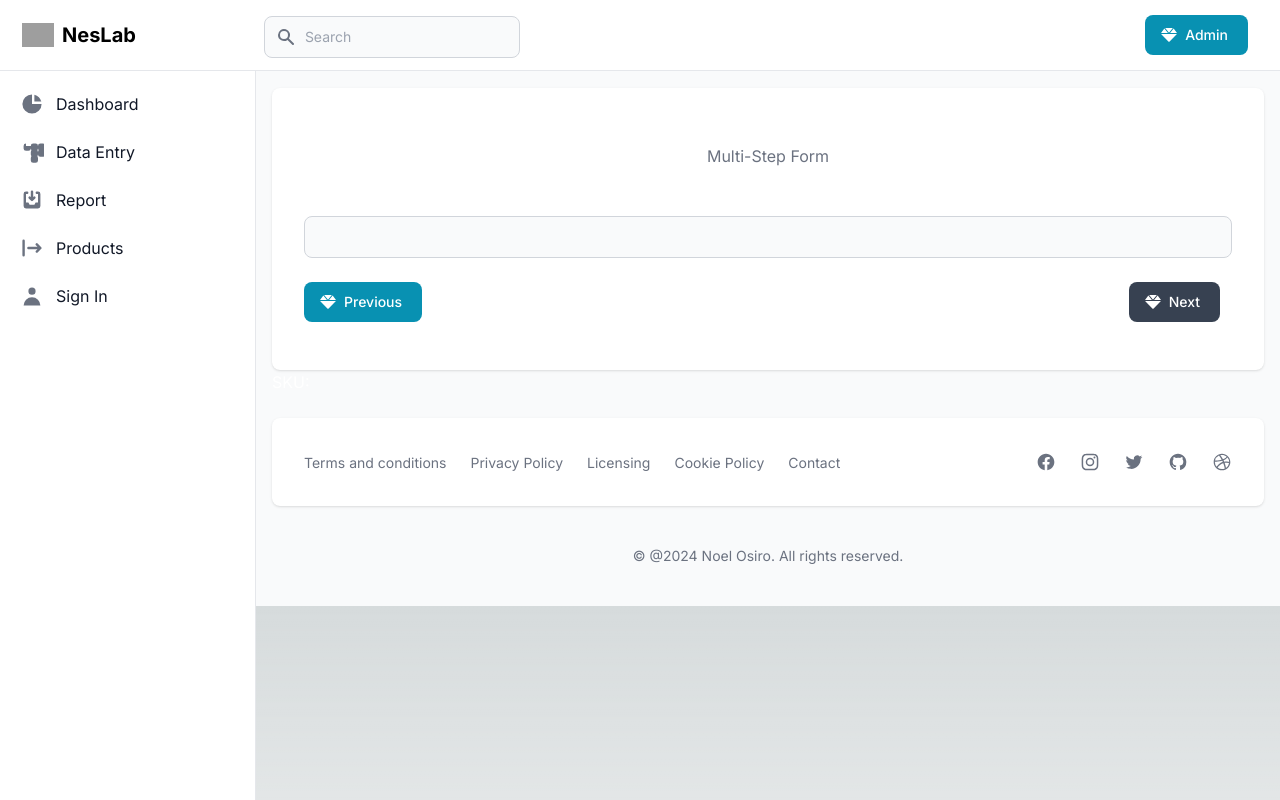
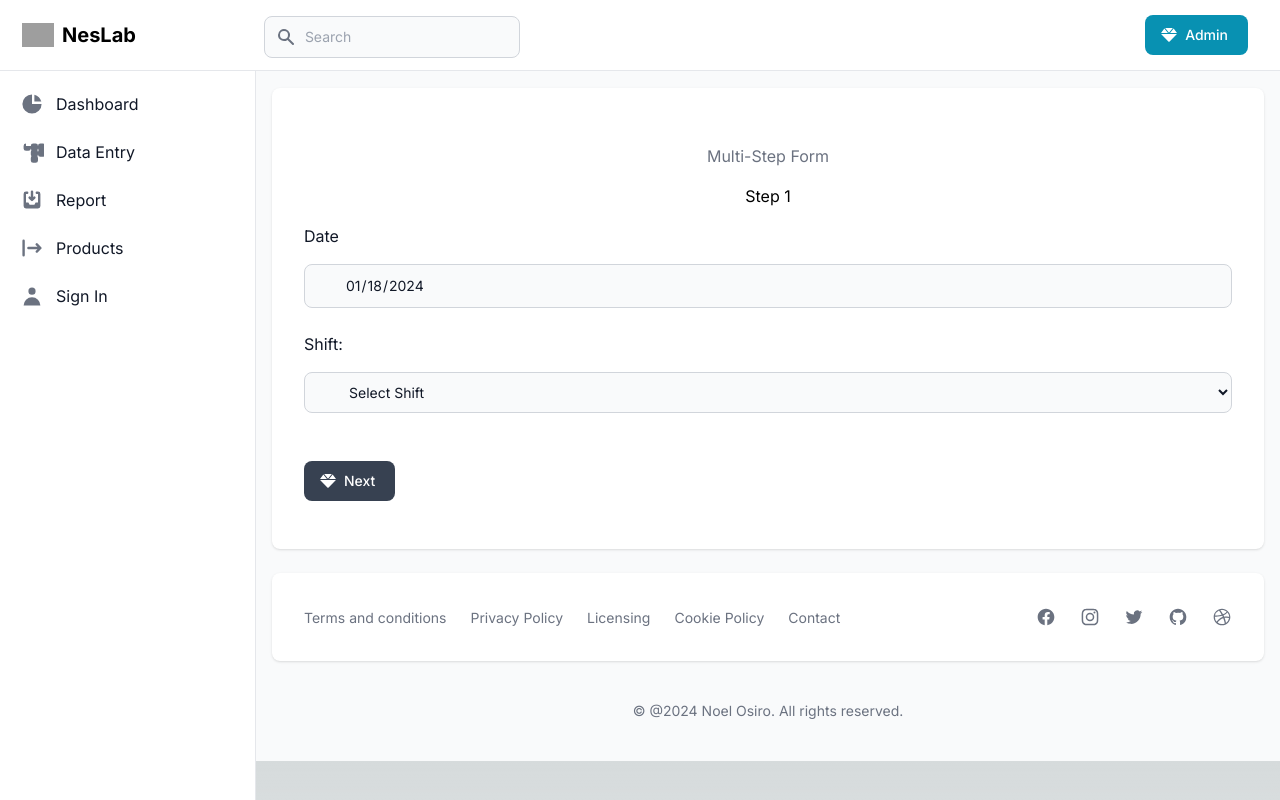
Before and after one commit to NoelOsiro/neslab, a Next.js app: page /data/1 in a window 1280 px wide. Both pictures are taken after a click on the button "Next". Built offline with nearby package versions, Linux system fonts and the light colour scheme; grey boxes are pictures that could not be loaded.

Commit message:
form fix

```diff
--- a/package.json
+++ b/package.json
@@ -12,7 +12,8 @@
     "next": "14.0.4",
     "next-seo": "^6.4.0",
     "react": "^18",
-    "react-dom": "^18"
+    "react-dom": "^18",
+    "sharp": "^0.33.2"
   },
   "devDependencies": {
     "@types/node": "^20",
--- a/src/app/data/[sku]/page.tsx
+++ b/src/app/data/[sku]/page.tsx
@@ -1,16 +1,14 @@
 "use client"
-import Footer from '@/components/Footer/Footer';
-import ProductList from '@/components/Product/ProductList';
 import MultiStepForm from '@/components/Form/MultiStepForm';
-import Image from 'next/image';
 import { useSearchParams } from 'next/navigation';
+import { FormProvider } from '@/context/FormContext';
 
 
 export default function Page() {
    const router = useSearchParams();
-    const  title  = router.get('title');
-    const  size  = router.get('size');
-    const  sku  = router.get('sku');
+   const title = router.get('title');
+   const size = router.get('size');
+   const sku = router.get('sku');
 
    return (
       <div className="pt-6 px-4">
@@ -23,17 +21,11 @@ export default function Page() {
                      <h3 className="text-base mt-2 font-normal text-gray-500">{sku}</h3>
                   </div>
                </div>
-                     <MultiStepForm/>
-                  </div>
-
-               </div>
-               <div>
-            {/* <h1>{product.title}</h1>
-            <p>Email: {product.email}</p> */}
-            <p>SKU: {sku}</p>
-            {/* Other product details */}
+               <FormProvider>
+                  <MultiStepForm />
+               </FormProvider>
             </div>
          </div>
-
+      </div>
    )
 }
--- a/src/components/Buttons/NextButton.tsx
+++ b/src/components/Buttons/NextButton.tsx
@@ -2,7 +2,7 @@
 import React from 'react';
 
 const NextButton: React.FC<{
-    onClick: () => void
+    onClick: (event: React.MouseEvent<HTMLButtonElement>) => void
     text:string
     disabled:boolean }> = ({
         onClick,
@@ -10,6 +10,7 @@ const NextButton: React.FC<{
         disabled }) => {
   return (
     <button
+      type='button'
       className="inline-flex text-white disabled:bg-gray-700 bg-cyan-600 hover:bg-cyan-800 focus:ring-4 focus:ring-cyan-200 font-medium rounded-lg text-sm px-5 py-2.5 text-center items-center mr-3"
       onClick={onClick}
       disabled={disabled}
--- a/src/components/Form/FormStep1.tsx
+++ b/src/components/Form/FormStep1.tsx
@@ -1,47 +1,51 @@
 // FormStep1.tsx
 import React, { ChangeEvent } from 'react';
 import NextButton from '../Buttons/NextButton';
+import { useFormContext } from '@/context/FormContext';
 
-interface FormStep1Props {
-  formData: {
-    date: string;
-    shift: string;
+const Step1: React.FC = () => {
+  const { state, dispatch } = useFormContext();
+  const isShiftInvalid = !!state.errors.shift;
+  const handleNext = (event: React.MouseEvent<HTMLButtonElement>) => {
+    event.preventDefault();
+    if (state.data.shift.trim() === '') {
+      dispatch({ type: 'SET_ERRORS', payload: { shift: 'Shift is required' } });
+    } else {
+      dispatch({ type: 'SET_ERRORS', payload: { shift: null } });
+      dispatch({ type: 'NEXT_STEP' });
+    }
   };
-  handleInputChange: (e: ChangeEvent<HTMLInputElement | HTMLSelectElement>) => void;
-  nextStep: () => void;
-}
 
-const FormStep1: React.FC<FormStep1Props> = ({ formData, handleInputChange, nextStep }) => {
   return (
     <div>
       <h2 className='text-black text-center my-2 sm:my-4'>Step 1</h2>
-      <label htmlFor={'Date'} className="text-gray-900">Date</label>
+      <label htmlFor={'date'} className="text-gray-900">Date</label>
       <input
         type="date"
-        name="Date"
+        name="date"
         className="bg-gray-50 border mt-2 sm:mt-4 pl-5 sm:pl-10 border-gray-300 text-gray-900 sm:text-sm rounded-lg focus:ring-cyan-600 focus:border-cyan-600 block w-full pl-10 p-2.5"
-        value={formData.date}
+        value={state.data.date}
         readOnly
-        onChange={handleInputChange}
       />
-      <br />
-      <label htmlFor={'shift'} className="text-gray-900">Shift:</label>
+      <br/>
+       <label htmlFor={'shift'} className="text-gray-900">Shift:</label>
       <select
         name="shift"
         className="bg-gray-50 border mt-2 sm:mt-4 border-gray-300 text-gray-900 sm:text-sm rounded-lg focus:ring-cyan-600 focus:border-cyan-600 block w-full pl-5  sm:pl-10 p-2.5"
-        value={formData.shift}
-        onChange={handleInputChange}
-        aria-placeholder='Select shift'
+        value={state.data.shift}
+        onChange={(e) => dispatch({ type: 'UPDATE_DATA', payload: { shift: e.target.value } })}
       >
+        <option value="" disabled>Select Shift</option>
         <option value="A">Shift A</option>
         <option value="B">Shift B</option>
       </select>
+      {state.errors.shift && <div className='text-red font-bold'>{state.errors.shift}</div>}
       <br />
       <div className='flex justify-between'>
-        <NextButton onClick={nextStep} text={'Next'} disabled={!formData.shift} />
+        <NextButton onClick={handleNext} text={'Next'} disabled={isShiftInvalid} />
       </div>
     </div>
   );
 };
 
-export default FormStep1;
+export default Step1;
--- /dev/null
+++ b/src/components/Form/FormStep2.tsx
@@ -0,0 +1,48 @@
+// FormStep1.tsx
+import React, { ChangeEvent } from 'react';
+import NextButton from '../Buttons/NextButton';
+import { useFormContext } from '@/context/FormContext';
+
+const Step2: React.FC = () => {
+  const { state, dispatch } = useFormContext();
+  const handleNext = () => {
+    // Basic validation
+    if (state.data.startTime.trim() === '') {
+      dispatch({ type: 'SET_ERRORS', payload: { startTime: 'Start Time is required' } });
+    } else {
+      dispatch({ type: 'SET_ERRORS', payload: { startTime: null } });
+      // Submit the form (you can replace this with your API call or other logic)
+      alert(`Form submitted: ${JSON.stringify(state.data)}`);
+    }
+  };
+
+
+  return (
+    <div>
+      <h2 className='text-black text-center my-2 sm:my-4'>Step 2</h2>
+      <label htmlFor={'line'} className="text-gray-900">Line:</label>
+      <select
+        name="line"
+        className="bg-gray-50 border mt-2 sm:mt-4 border-gray-300 text-gray-900 sm:text-sm rounded-lg focus:ring-cyan-600 focus:border-cyan-600 block w-full pl-5  sm:pl-10 p-2.5"
+        value={state.data.line}
+        onChange={(e) => dispatch({ type: 'UPDATE_DATA', payload: { line: e.target.value } })}
+      >
+        <option value="" disabled>Select line</option>
+        <option value="1">Line 1</option>
+        <option value="2">Line 2</option>
+        <option value="3">Line 3</option>
+        <option value="4">Line 4</option>
+        <option value="5">Line 5</option>
+      </select>
+      {state.errors.line && <div className='text-red font-bold'>{state.errors.line}</div>}
+
+      <br/>
+      <div className='flex justify-between'>
+      <NextButton onClick={handleNext} text={'Previous'} disabled={false} />
+        <NextButton onClick={handleNext} text={'Next'} disabled={!!state.errors.startTime && !!state.errors.line} />
+      </div>
+    </div>
+  );
+};
+
+export default Step2;
--- a/src/components/Form/MultiStepForm.tsx
+++ b/src/components/Form/MultiStepForm.tsx
@@ -3,78 +3,18 @@
 import { ChangeEvent, FormEvent, useState } from 'react';
 import NextButton from '../Buttons/NextButton';
 import FormStep1 from './FormStep1';
+import { useFormContext } from '@/context/FormContext';
+import Step1 from './FormStep1';
+import Step2 from './FormStep2';
 
 const MultiStepForm = () => {
-  const [formData, setFormData] = useState({
-    date: new Date().toISOString().split('T')[0],
-    shift: 'A',
-    email: '',
-  });
-
-  const [currentStep, setCurrentStep] = useState(1);
-
-  const handleInputChange = (e: ChangeEvent<HTMLInputElement| HTMLSelectElement>) => {
-    setFormData({
-      ...formData,
-      [e.target.name]: e.target.value,
-    });
-  };
-
-  const handleSubmit = (e: FormEvent) => {
-    e.preventDefault();
-    // Process or submit the form data
-    console.log('Form submitted:', formData);
-  };
-
-  const nextStep = () => {
-    setCurrentStep(currentStep + 1);
-  };
-
-  const prevStep = () => {
-    setCurrentStep(currentStep - 1);
-  };
-
+  const { state } = useFormContext();
   return (
     <div className=" mt-2 mb-4">
       <h1 className='text-base font-normal text-gray-500 text-center'>Multi-Step Form</h1>
-      <form onSubmit={handleSubmit}>
-        {currentStep === 1 && (
-          <FormStep1 formData={formData} handleInputChange={handleInputChange} nextStep={nextStep} />
-        )}
-
-        {currentStep === 2 && (
-          <div>
-            <h2>Step 2: Contact Information</h2>
-            <label>
-              Email:
-              <input
-                type="email"
-                name="email"
-                className="bg-gray-50 border border-gray-300 text-gray-900 sm:text-sm rounded-lg focus:ring-cyan-600 focus:border-cyan-600 block w-full pl-10 p-2.5"
-                value={formData.email}
-                onChange={handleInputChange}
-              />
-            </label>
-            <br />
-            <div className='flex justify-between'>
-            <NextButton onClick={nextStep} text={'Previous'} disabled={false}/>
-            <NextButton onClick={nextStep} text={'Next'} disabled={!formData.email}/>
-            </div>
-          </div>
-        )}
-
-        {currentStep === 3 && (
-          <div>
-            <h2>Step 3: Review and Submit</h2>
-            <p>First Name: {formData.date}</p>
-            <p>Last Name: {formData.shift}</p>
-            <p>Email: {formData.email}</p>
-            <button type="button" onClick={prevStep}>
-              Previous
-            </button>
-            <button type="submit">Submit</button>
-          </div>
-        )}
+      <form>
+      {state.step === 1 && <Step1 />}
+      {state.step === 2 && <Step2 />}
       </form>
     </div>
   );
--- a/src/components/Product/ProductList.tsx
+++ b/src/components/Product/ProductList.tsx
@@ -23,7 +23,7 @@ export default function ProductList() {
   }, [productText]);
   return (
     <div className="flow-root">
-      <label htmlFor="product-search" className="sr-only">
+      <label htmlFor="search" className="sr-only">
         Search
       </label>
       <div className="mt-1 relative lg:w-128">
@@ -43,8 +43,8 @@ export default function ProductList() {
         </div>
         <input
           type="text"
-          name="email"
-          id="product-search"
+          name="search"
+          id="search"
           value={productText}
           onChange={(e) => {
             setProductText(e.target.value);
--- /dev/null
+++ b/src/context/FormContext.tsx
@@ -0,0 +1,73 @@
+// FormContext.tsx
+import React, { createContext, useContext, useReducer, ReactNode } from 'react';
+
+interface FormState {
+  step: number;
+  data: {
+    date: string;
+    shift: string;
+    startTime: string;
+    line: string;
+  };
+  errors: {
+    shift: string | null;
+    startTime: string | null;
+    line: string | null;
+  };
+}
+
+interface FormContextProps {
+  state: FormState;
+  dispatch: React.Dispatch<any>;
+}
+const getCurrentDate = (): string => {
+  const now = new Date();
+  return now.toISOString().split('T')[0]; // You can format the date as needed
+};
+
+const initialState: FormState = {
+  step: 1,
+  data: {
+    date: getCurrentDate(),
+    shift: '',
+    startTime: '',
+    line: '',
+  },
+  errors: {
+    shift: null,
+    startTime: null,
+    line: null,
+  },
+};
+
+const FormContext = createContext<FormContextProps | undefined>(undefined);
+
+const formReducer = (state: FormState, action: any) => {
+  switch (action.type) {
+    case 'NEXT_STEP':
+      return { ...state, step: state.step + 1 };
+    case 'PREV_STEP':
+      return { ...state, step: state.step - 1 };
+    case 'UPDATE_DATA':
+      return { ...state, data: { ...state.data, ...action.payload } };
+    case 'SET_ERRORS':
+      return { ...state, errors: { ...state.errors, ...action.payload } };
+    default:
+      return state;
+  }
+};
+
+const FormProvider: React.FC<{ children: ReactNode }> = ({ children }) => {
+  const [state, dispatch] = useReducer(formReducer, initialState);
+  return <FormContext.Provider value={{ state, dispatch }}>{children}</FormContext.Provider>;
+};
+
+const useFormContext = () => {
+  const context = useContext(FormContext);
+  if (!context) {
+    throw new Error('useFormContext must be used within a FormProvider');
+  }
+  return context;
+};
+
+export { FormProvider, useFormContext };
```
Also changed, not shown: src/components/Product/ProductItem.tsx (+7 -6 lines), 1 other file (tests, documents, lock files or other folders). Lines whose indentation alone changed are shown as unchanged.
